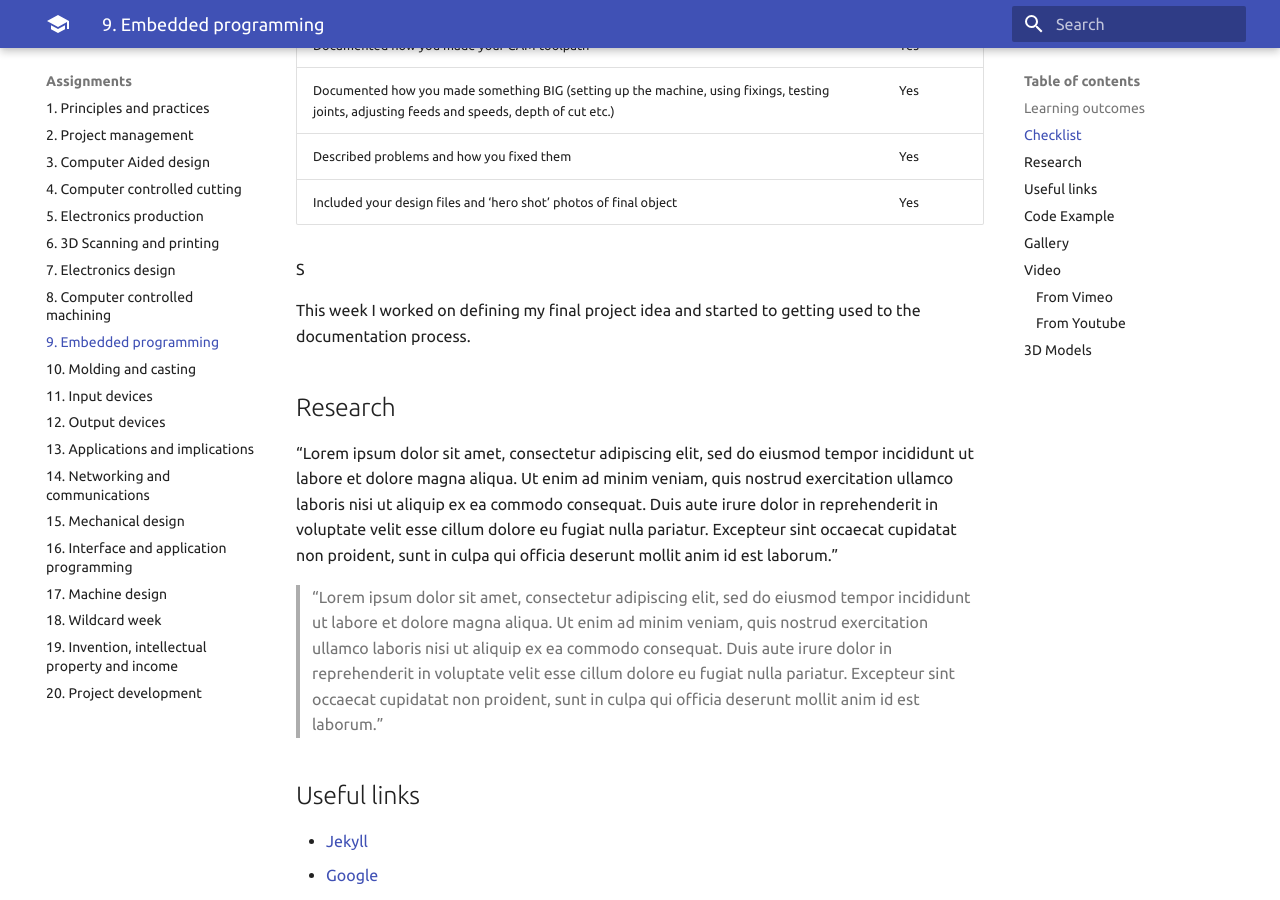
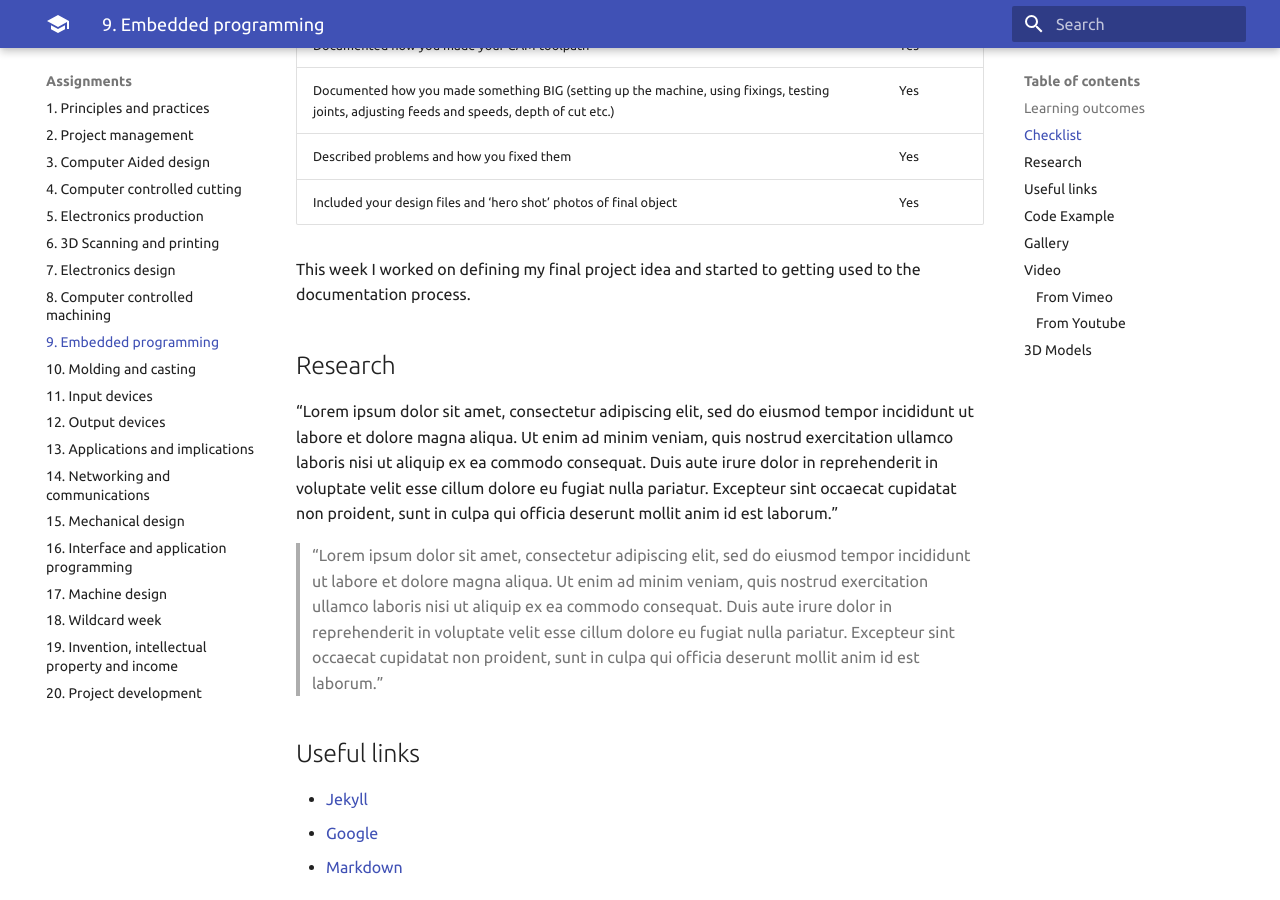
Before and after one commit to MrsLes/FA2023, an MkDocs documentation site: the page built from docs/assignments/week09.md, in a window 1280 px wide and 900 px high, scrolled down 1078 px. Built offline with MkDocs 1.6.1 and Material for MkDocs 9.7.7, drawn with Linux system fonts in a browser that asks for light colours.

Commit message:
Criteeria Table

```diff
--- a/docs/assignments/week09.md
+++ b/docs/assignments/week09.md
@@ -27,7 +27,7 @@
 | Described problems and how you fixed them | Yes |
 | Included your design files and 'hero shot' photos of final object | Yes |
 
-S
+
 
 This week I worked on defining my final project idea and started to getting used to the documentation process.
 
```
